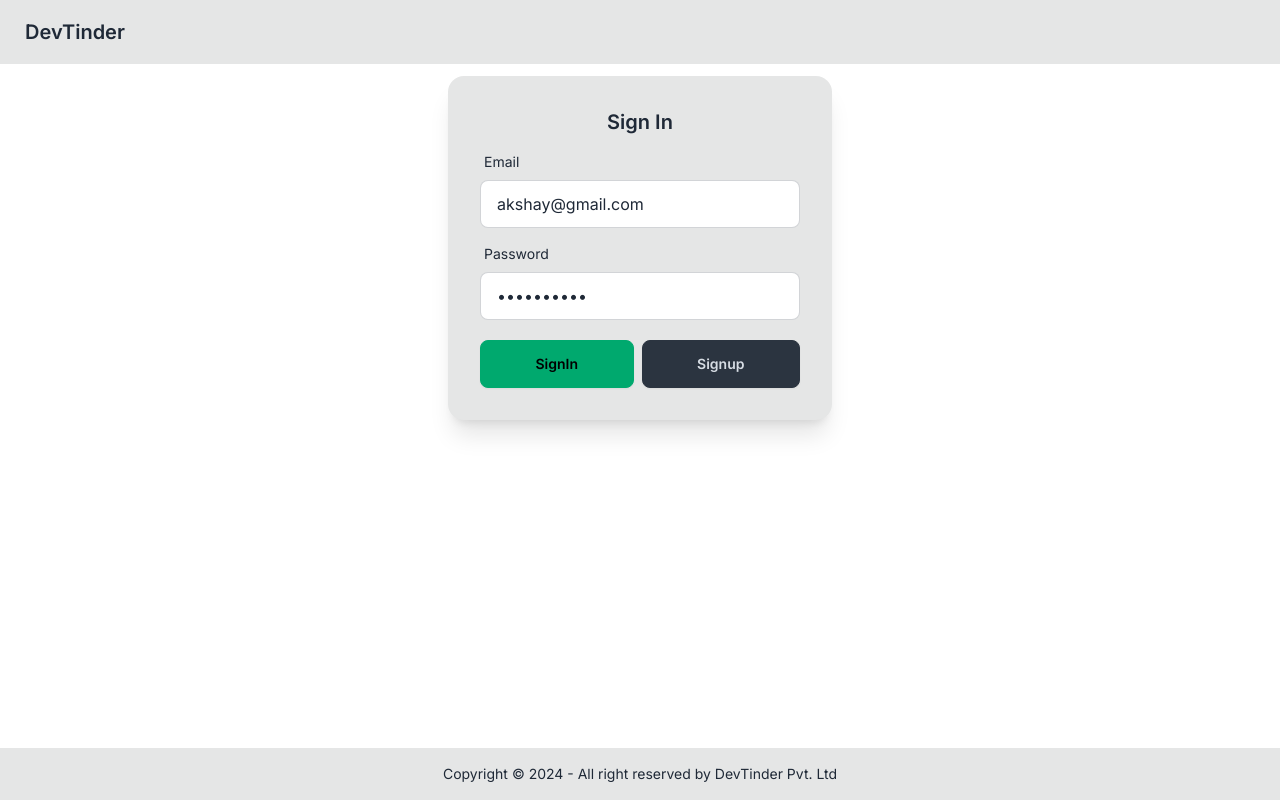
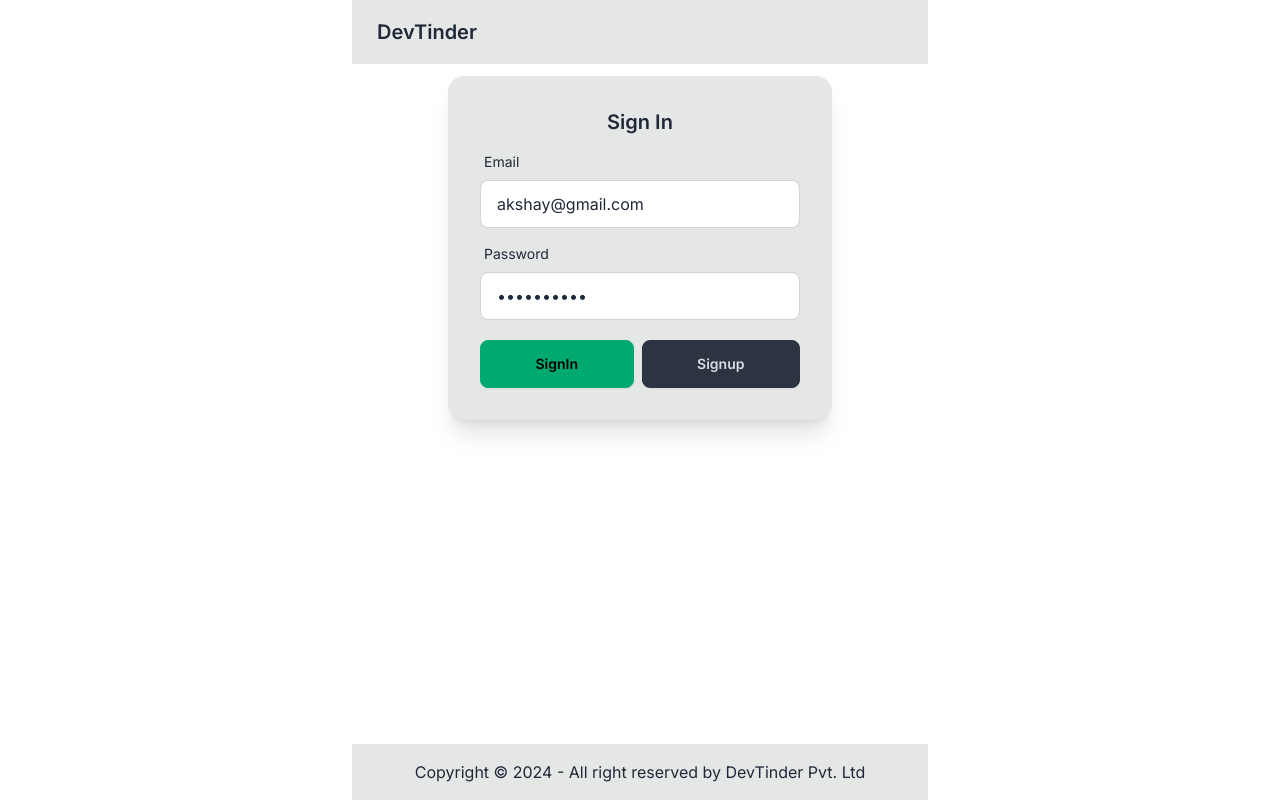
Before and after one commit to akshaygelani/devtinder, a React (Vite) app in the folder frontend/: page /signin in a window 1280 px wide. Built offline with nearby package versions, Linux system fonts and the light colour scheme.

Commit message:
feat: improved app ui

```diff
--- a/frontend/src/components/body.jsx
+++ b/frontend/src/components/body.jsx
@@ -46,7 +46,7 @@ function Body() {
   }, [navigate]);
 
   return (
-    <div className='font-akshay'>
+    <div className='font-akshay md:max-w-xl flex items-center flex-col m-auto h-screen'>
       <NavBar />
       <Outlet />
       <Footer />
--- a/frontend/src/components/footer.jsx
+++ b/frontend/src/components/footer.jsx
@@ -1,6 +1,6 @@
 function Footer() {
   return (
-    <footer className='footer footer-center bg-base-300 text-base-content p-4 fixed bottom-0'>
+    <footer className='bg-base-300 text-center p-4 mt-auto w-full'>
       <aside>
         <p>Copyright © {new Date().getFullYear()} - All right reserved by DevTinder Pvt. Ltd</p>
       </aside>
```
